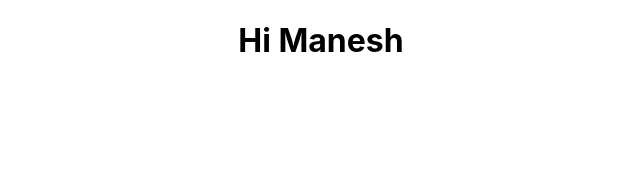
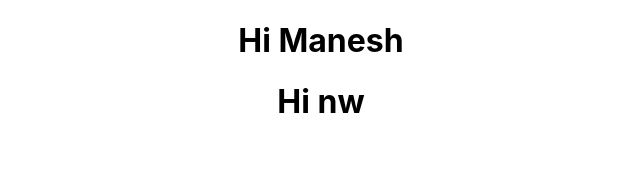
Before and after one commit to manesh12331/testgit, a React (Create React App) app: page / in a window 1280 px wide. Shown: the top 172 px of the page, without its empty margins (319-959 px from the left). Built offline with nearby package versions, Linux system fonts and the light colour scheme.

Commit message:
my changes new

```diff
--- a/src/App.js
+++ b/src/App.js
@@ -5,6 +5,8 @@ function App() {
   return (
     <div className="App">
      <h1>Hi Manesh</h1>
+     <h1>Hi nw</h1>
+
     </div>
   );
 }
```
